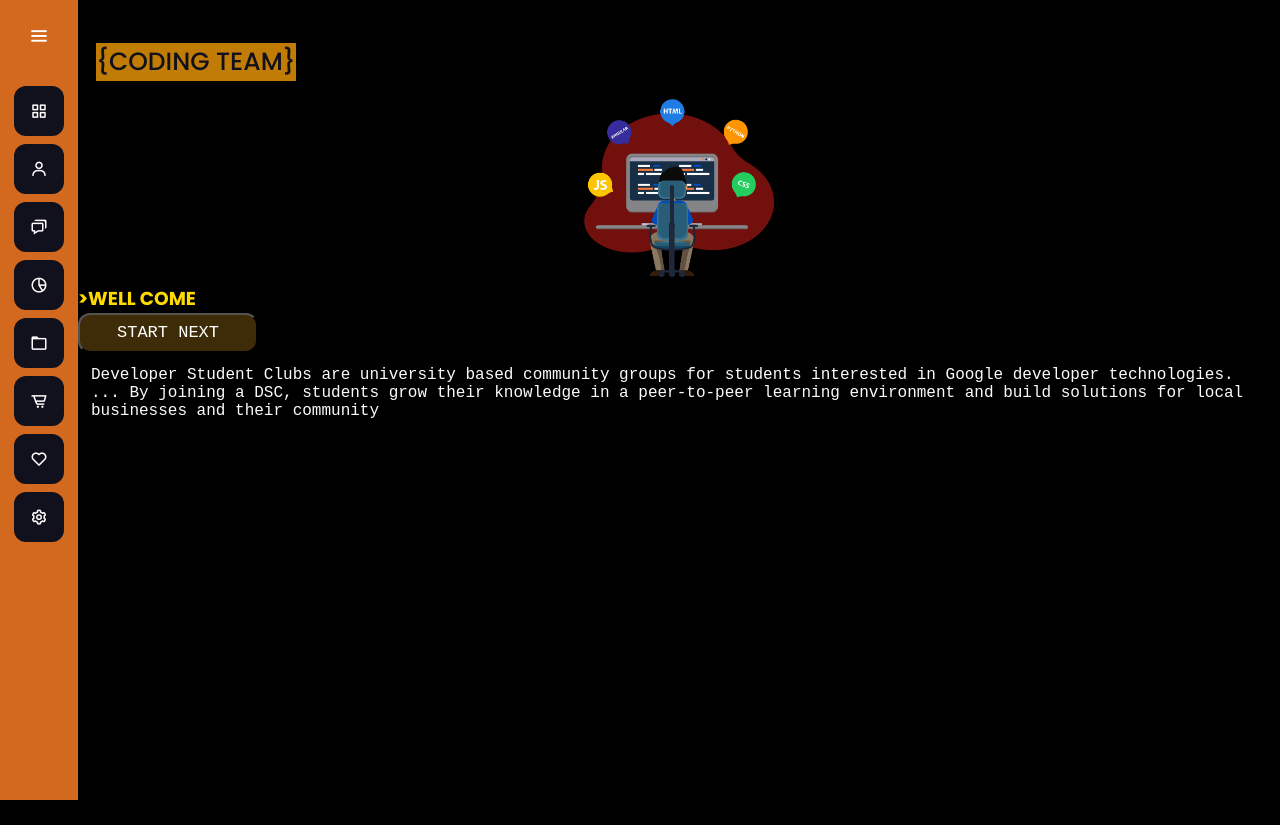
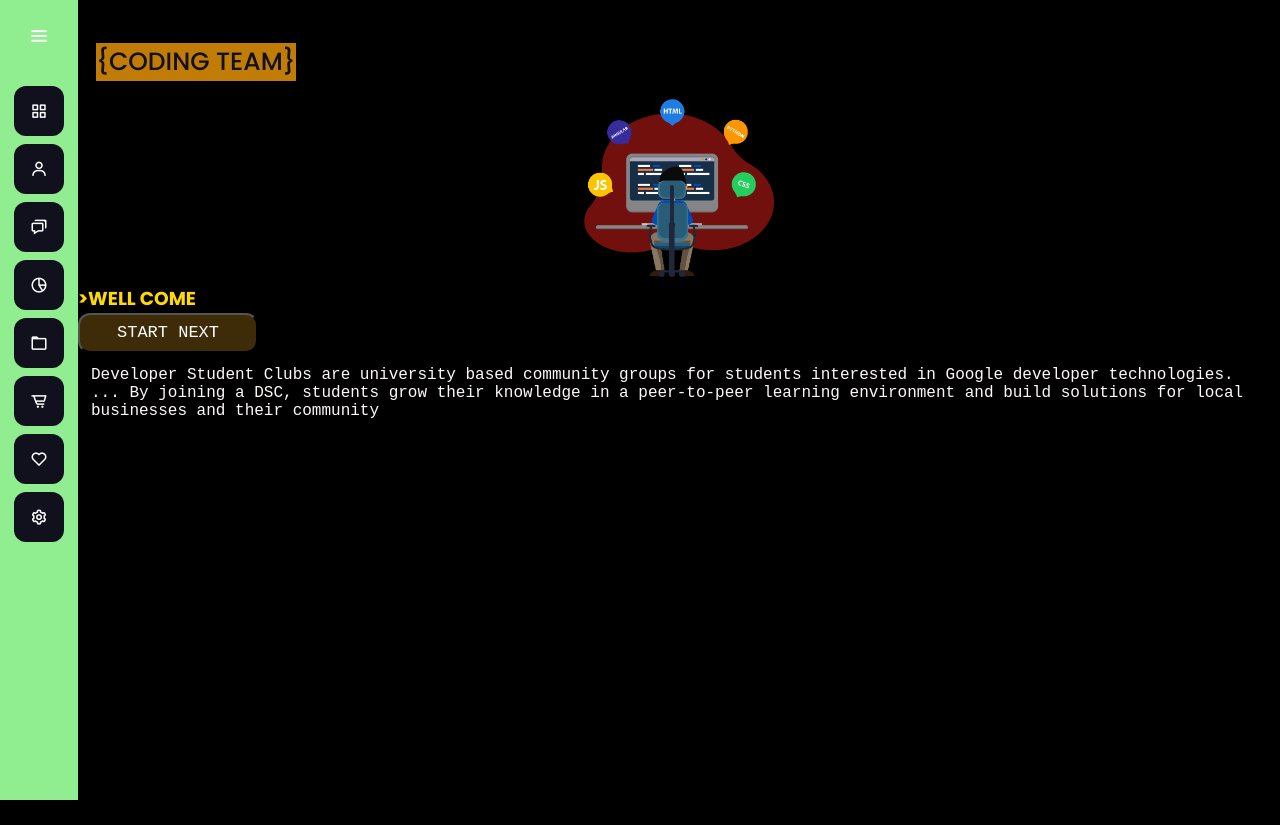
Before and after one commit to devShaik010/team-dev, a plain HTML site: page index.html in a window 1280 px wide. Drawn offline with nearby package versions, Linux system fonts and the light colour scheme.

Commit message:
Change color
Try change color

```diff
--- a/style.css
+++ b/style.css
@@ -13,7 +13,7 @@ body {background-color:#000000;}
   top: 0;
   height: 100%;
   width: 78px;
-  background: chocolate;
+  background: lightgreen;
   padding: 6px 14px;
   z-index: 99;
   transition: all 0.5s ease;
```
